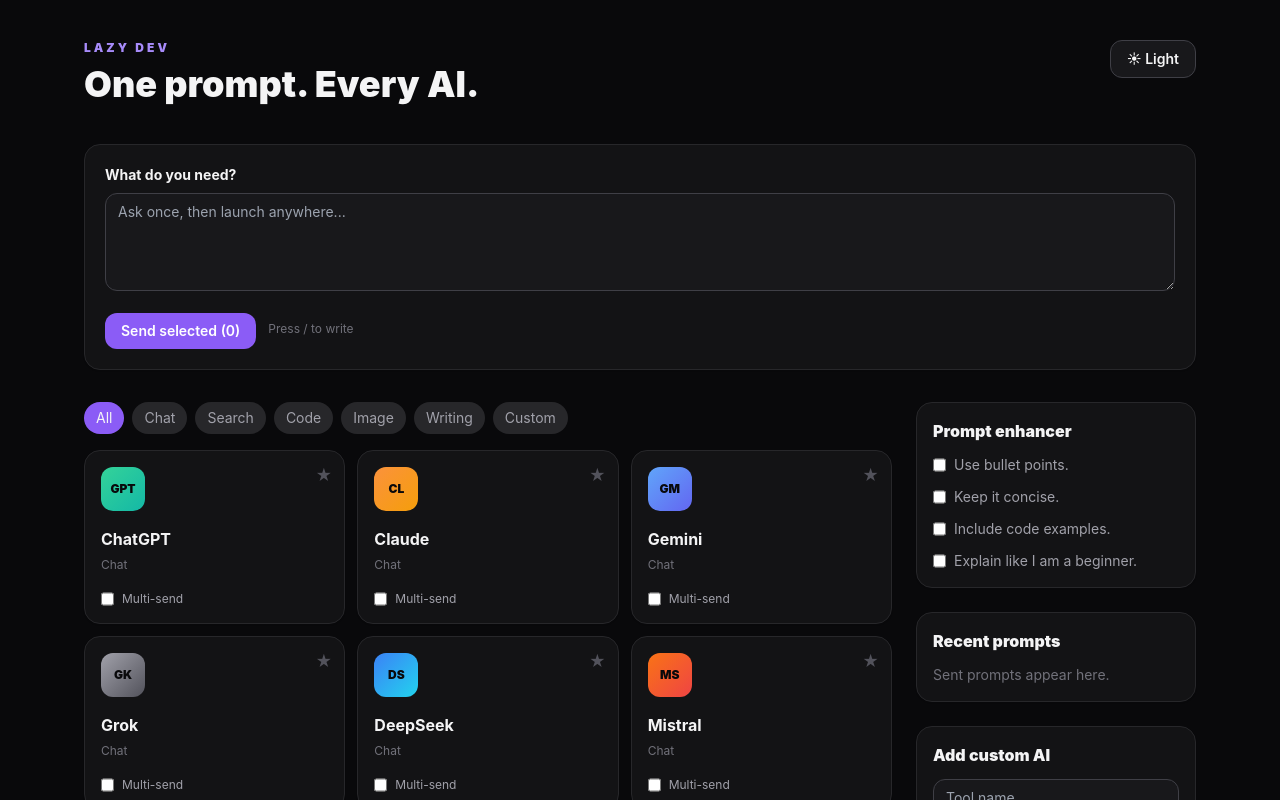
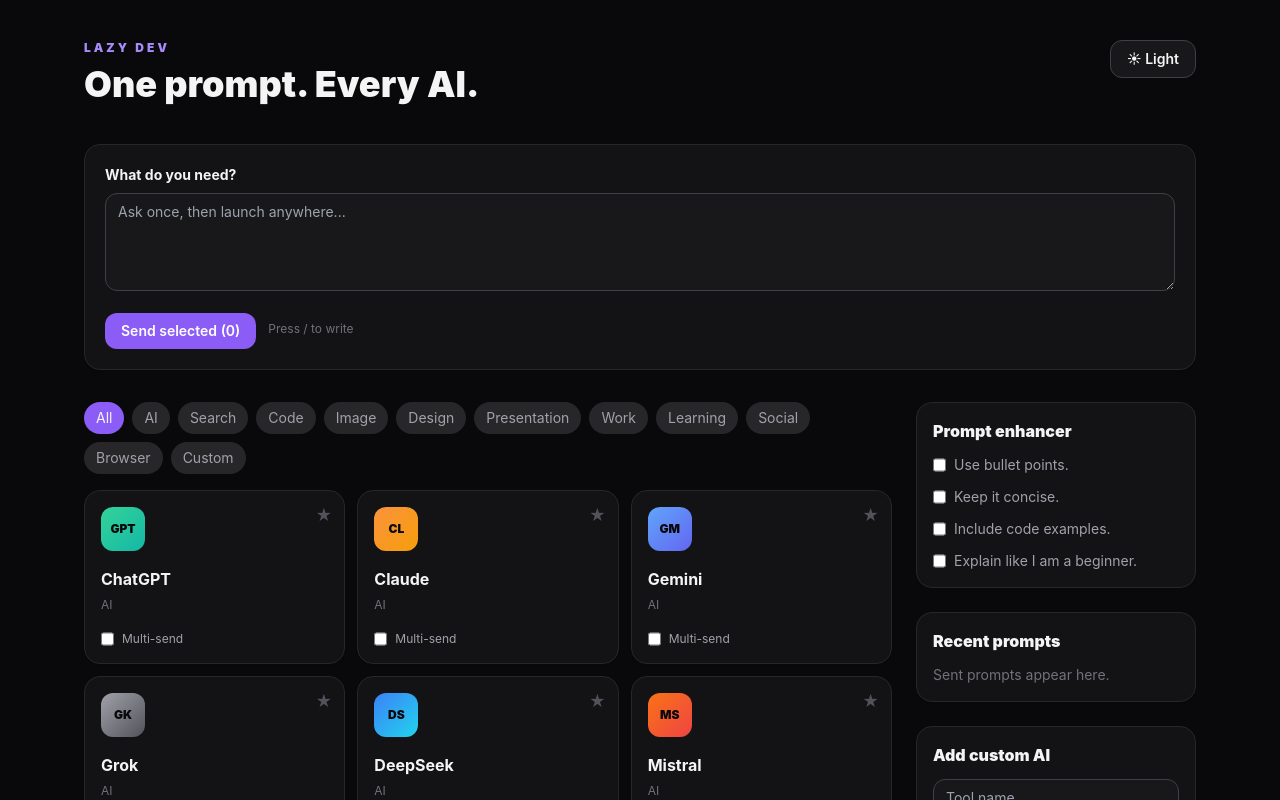
Before and after one commit to stevenwidinata-sys/lazy_devv, a React (Vite) app: page / in a window 1280 px wide. Shown: the top 800 px of the page. Built offline with nearby package versions, Linux system fonts and the light colour scheme.

Commit message:
feat: add universal app directory and task recipes

```diff
--- a/src/data/aiTools.js
+++ b/src/data/aiTools.js
@@ -1,16 +1,16 @@
-export const categories = ['Chat', 'Search', 'Code', 'Image', 'Writing']
+export const categories = ['AI', 'Search', 'Code', 'Image', 'Design', 'Presentation', 'Work', 'Learning', 'Social', 'Browser']
 
 const chatgptUrl = (prompt) => `https://chatgpt.com/?q=${prompt}`
 const perplexityUrl = (prompt) => `https://www.perplexity.ai/search?q=${prompt}`
 const youUrl = (prompt) => `https://you.com/search?q=${prompt}`
 
 export const defaultTools = [
-  { id: 'chatgpt', name: 'ChatGPT', category: 'Chat', url: 'https://chatgpt.com', promptUrl: chatgptUrl, icon: 'GPT', accent: 'from-emerald-400 to-teal-500' },
-  { id: 'claude', name: 'Claude', category: 'Chat', url: 'https://claude.ai', icon: 'CL', accent: 'from-orange-400 to-amber-500' },
-  { id: 'gemini', name: 'Gemini', category: 'Chat', url: 'https://gemini.google.com', icon: 'GM', accent: 'from-blue-400 to-indigo-500' },
-  { id: 'grok', name: 'Grok', category: 'Chat', url: 'https://grok.com', icon: 'GK', accent: 'from-zinc-400 to-zinc-600' },
-  { id: 'deepseek', name: 'DeepSeek', category: 'Chat', url: 'https://chat.deepseek.com', icon: 'DS', accent: 'from-blue-500 to-cyan-400' },
-  { id: 'mistral', name: 'Mistral', category: 'Chat', url: 'https://chat.mistral.ai', icon: 'MS', accent: 'from-orange-500 to-red-500' },
+  { id: 'chatgpt', name: 'ChatGPT', category: 'AI', url: 'https://chatgpt.com', promptUrl: chatgptUrl, icon: 'GPT', accent: 'from-emerald-400 to-teal-500' },
+  { id: 'claude', name: 'Claude', category: 'AI', url: 'https://claude.ai', icon: 'CL', accent: 'from-orange-400 to-amber-500' },
+  { id: 'gemini', name: 'Gemini', category: 'AI', url: 'https://gemini.google.com', icon: 'GM', accent: 'from-blue-400 to-indigo-500' },
+  { id: 'grok', name: 'Grok', category: 'AI', url: 'https://grok.com', icon: 'GK', accent: 'from-zinc-400 to-zinc-600' },
+  { id: 'deepseek', name: 'DeepSeek', category: 'AI', url: 'https://chat.deepseek.com', icon: 'DS', accent: 'from-blue-500 to-cyan-400' },
+  { id: 'mistral', name: 'Mistral', category: 'AI', url: 'https://chat.mistral.ai', icon: 'MS', accent: 'from-orange-500 to-red-500' },
   { id: 'perplexity', name: 'Perplexity', category: 'Search', url: 'https://www.perplexity.ai', promptUrl: perplexityUrl, icon: 'PX', accent: 'from-cyan-400 to-sky-500' },
   { id: 'you', name: 'You.com', category: 'Search', url: 'https://you.com', promptUrl: youUrl, icon: 'YU', accent: 'from-violet-400 to-purple-500' },
   { id: 'copilot', name: 'Copilot', category: 'Code', url: 'https://github.com/features/copilot', icon: 'CP', accent: 'from-fuchsia-400 to-pink-500' },
@@ -18,4 +18,35 @@ export const defaultTools = [
   { id: 'huggingchat', name: 'HuggingChat', category: 'Code', url: 'https://huggingface.co/chat', icon: 'HC', accent: 'from-yellow-400 to-orange-500' },
   { id: 'dalle', name: 'DALL·E', category: 'Image', url: 'https://chatgpt.com', icon: 'D·E', accent: 'from-emerald-400 to-green-500' },
   { id: 'midjourney', name: 'Midjourney', category: 'Image', url: 'https://www.midjourney.com', icon: 'MJ', accent: 'from-indigo-400 to-violet-600' },
+  { id: 'canva', name: 'Canva', category: 'Design', url: 'https://www.canva.com', icon: 'CV', accent: 'from-cyan-400 to-violet-500', aliases: ['canvas'] },
+  { id: 'figma', name: 'Figma', category: 'Design', url: 'https://www.figma.com', icon: 'FG', accent: 'from-pink-400 to-orange-400', aliases: ['ui'] },
+  { id: 'stitch', name: 'Stitch', category: 'Design', url: 'https://stitch.withgoogle.com', icon: 'ST', accent: 'from-blue-400 to-violet-500', aliases: ['google stitch'] },
+  { id: 'magic-patterns', name: 'Magic Patterns', category: 'Design', url: 'https://www.magicpatterns.com', icon: 'MP', accent: 'from-purple-400 to-pink-500' },
+  { id: 'zai', name: 'Z.ai', category: 'Presentation', url: 'https://z.ai', icon: 'Z', accent: 'from-lime-400 to-emerald-500' },
+  { id: 'gamma', name: 'Gamma', category: 'Presentation', url: 'https://gamma.app', icon: 'GA', accent: 'from-violet-400 to-fuchsia-500' },
+  { id: 'powerpoint', name: 'PowerPoint', category: 'Presentation', url: 'https://www.microsoft365.com/launch/powerpoint', icon: 'PPT', accent: 'from-orange-500 to-red-500' },
+  { id: 'youtube', name: 'YouTube', category: 'Learning', url: 'https://www.youtube.com', icon: 'YT', accent: 'from-red-500 to-rose-600', aliases: ['yt', 'video'] },
+  { id: 'google', name: 'Google', category: 'Search', url: 'https://www.google.com', icon: 'G', accent: 'from-blue-400 to-red-400' },
+  { id: 'linkedin', name: 'LinkedIn', category: 'Work', url: 'https://www.linkedin.com', icon: 'in', accent: 'from-sky-400 to-blue-600', aliases: ['jobs'] },
+  { id: 'notion', name: 'Notion', category: 'Work', url: 'https://www.notion.so', icon: 'N', accent: 'from-zinc-300 to-zinc-500' },
+  { id: 'slack', name: 'Slack', category: 'Work', url: 'https://slack.com', icon: 'SL', accent: 'from-fuchsia-400 to-amber-400' },
+  { id: 'github', name: 'GitHub', category: 'Code', url: 'https://github.com', icon: 'GH', accent: 'from-zinc-300 to-zinc-600' },
+  { id: 'gmail', name: 'Gmail', category: 'Work', url: 'https://mail.google.com', icon: 'GM', accent: 'from-red-400 to-orange-400' },
+  { id: 'google-docs', name: 'Google Docs', category: 'Work', url: 'https://docs.google.com', icon: 'DOC', accent: 'from-blue-400 to-sky-500' },
+  { id: 'google-drive', name: 'Google Drive', category: 'Work', url: 'https://drive.google.com', icon: 'DRV', accent: 'from-yellow-400 to-green-500' },
+  { id: 'microsoft-365', name: 'Microsoft 365', category: 'Work', url: 'https://www.microsoft365.com', icon: 'M', accent: 'from-blue-400 to-cyan-500' },
+  { id: 'outlook', name: 'Outlook', category: 'Work', url: 'https://outlook.office.com', icon: 'OL', accent: 'from-sky-400 to-blue-600' },
+  { id: 'teams', name: 'Teams', category: 'Work', url: 'https://teams.microsoft.com', icon: 'TM', accent: 'from-violet-400 to-indigo-500' },
+  { id: 'wikipedia', name: 'Wikipedia', category: 'Learning', url: 'https://www.wikipedia.org', icon: 'W', accent: 'from-zinc-300 to-zinc-500' },
+  { id: 'coursera', name: 'Coursera', category: 'Learning', url: 'https://www.coursera.org', icon: 'CO', accent: 'from-blue-400 to-indigo-500' },
+  { id: 'udemy', name: 'Udemy', category: 'Learning', url: 'https://www.udemy.com', icon: 'UD', accent: 'from-violet-400 to-purple-600' },
+  { id: 'x', name: 'X', category: 'Social', url: 'https://x.com', icon: 'X', accent: 'from-zinc-300 to-zinc-600' },
+  { id: 'reddit', name: 'Reddit', category: 'Social', url: 'https://www.reddit.com', icon: 'R', accent: 'from-orange-400 to-red-500' },
+  { id: 'discord', name: 'Discord', category: 'Social', url: 'https://discord.com', icon: 'DC', accent: 'from-indigo-400 to-violet-500' },
+  { id: 'trello', name: 'Trello', category: 'Work', url: 'https://trello.com', icon: 'TR', accent: 'from-sky-400 to-blue-500' },
+  { id: 'asana', name: 'Asana', category: 'Work', url: 'https://app.asana.com', icon: 'AS', accent: 'from-rose-400 to-orange-400' },
+  { id: 'zoom', name: 'Zoom', category: 'Work', url: 'https://zoom.us', icon: 'ZM', accent: 'from-blue-400 to-sky-600' },
+  { id: 'chrome', name: 'Google Chrome', category: 'Browser', url: 'https://www.google.com/chrome/', icon: 'CH', accent: 'from-red-400 to-yellow-400', aliases: ['chrome browser'] },
+  { id: 'brave', name: 'Brave', category: 'Browser', url: 'https://brave.com', icon: 'BR', accent: 'from-orange-400 to-red-600' },
+  { id: 'edge', name: 'Microsoft Edge', category: 'Browser', url: 'https://www.microsoft.com/edge', icon: 'ED', accent: 'from-cyan-400 to-blue-500' },
 ]
--- /dev/null
+++ b/src/data/recipes.js
@@ -0,0 +1,8 @@
+export const recipes = [
+  { id: 'presentation', title: 'Build presentation', description: 'Draft, design, and finish slides.', apps: ['zai', 'gamma', 'canva', 'powerpoint'], aliases: ['make ppt', 'slides', 'powerpoint'] },
+  { id: 'design-ui', title: 'Design UI', description: 'Generate and refine product interfaces.', apps: ['figma', 'stitch', 'magic-patterns', 'canva'], aliases: ['ui', 'figma', 'design'] },
+  { id: 'research', title: 'Research topic', description: 'Search, watch, and synthesize.', apps: ['google', 'youtube', 'perplexity', 'chatgpt'], aliases: ['research', 'learn'] },
+  { id: 'job-hunt', title: 'Job hunt', description: 'Find roles and polish applications.', apps: ['linkedin', 'canva', 'gmail', 'google-docs'], aliases: ['jobs', 'career', 'linkedin'] },
+  { id: 'software', title: 'Build software', description: 'Plan, code, and ship.', apps: ['github', 'copilot', 'chatgpt', 'claude'], aliases: ['code', 'programming', 'dev'] },
+  { id: 'business', title: 'Run business', description: 'Plan, communicate, and organize.', apps: ['notion', 'slack', 'google-drive', 'microsoft-365'], aliases: ['business', 'work'] },
+]
```
